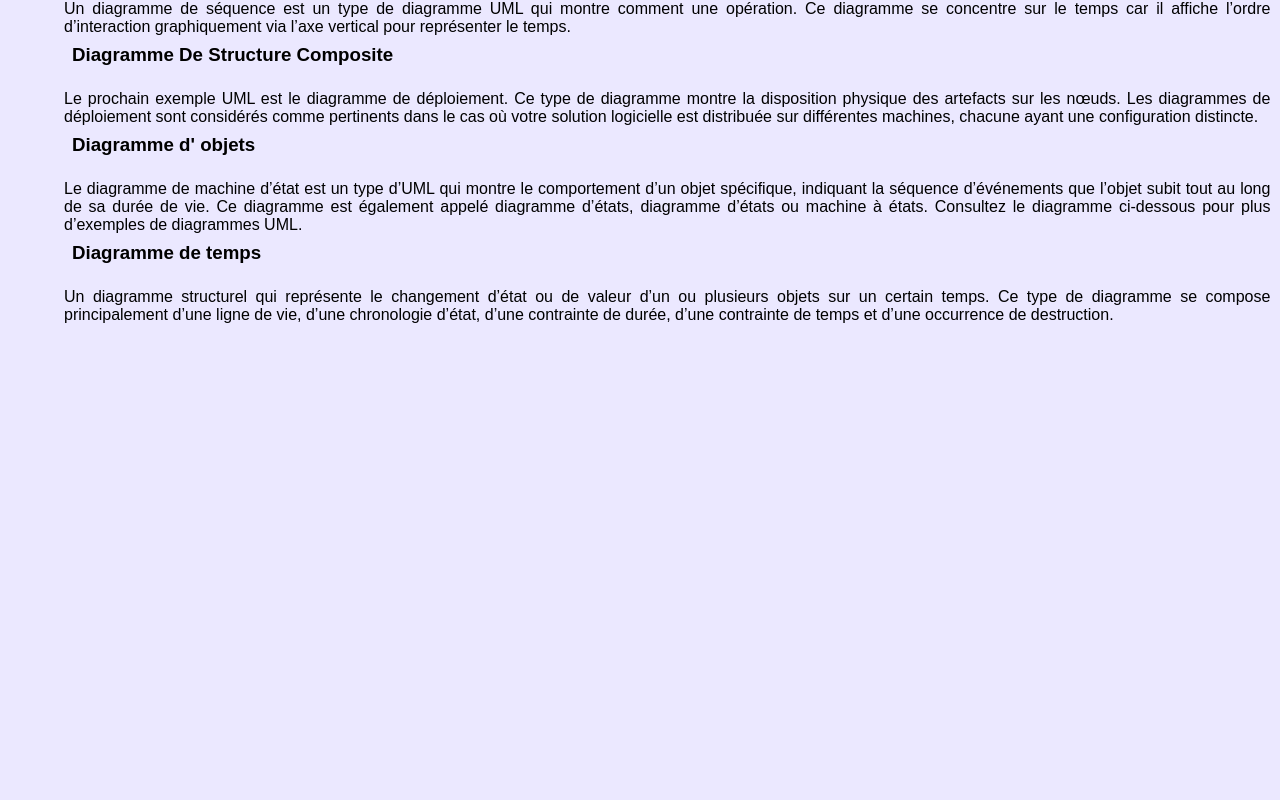
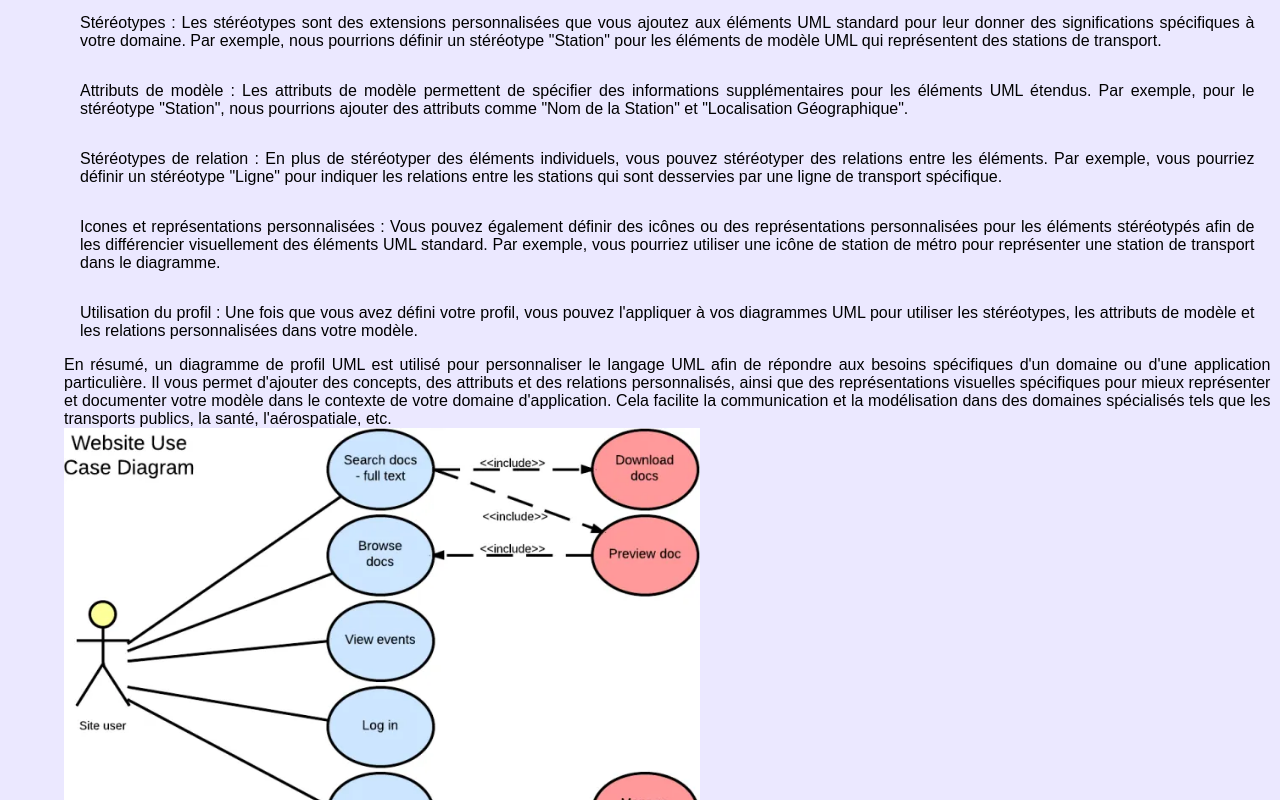
Before and after one commit to 2023-cda-alt-devops-p4/catalog-TP, a React (Create React App) app: page /UML in a window 1280 px wide. Shown: the part 9940-10740 px from the top of the page. Before the commit the page ends 10280 px from the top, so only its background shows below. Built offline with nearby package versions, Linux system fonts and the light colour scheme.

Commit message:
feat:write down docs for diagramme de profil and add image to the file

```diff
--- a/src/components/DiagrammeStructurels/DiagrammeDeProfil.js
+++ b/src/components/DiagrammeStructurels/DiagrammeDeProfil.js
@@ -9,6 +9,41 @@ const DiagrammeDeProfil = () => {
         servent à étendre l’UML, qui est basé sur davantage de stéréotypes ajoutés et de valeurs balisées qui sont
         appliquées aux éléments, aux composants et aux connecteurs.{" "}
       </p>
+      <p>
+        Supposons que nous voulions créer un diagramme de profil pour étendre UML et définir des concepts spécifiques à
+        un domaine, comme la modélisation des transports publics.
+        <li>
+          Stéréotypes : Les stéréotypes sont des extensions personnalisées que vous ajoutez aux éléments UML standard
+          pour leur donner des significations spécifiques à votre domaine. Par exemple, nous pourrions définir un
+          stéréotype "Station" pour les éléments de modèle UML qui représentent des stations de transport.
+        </li>
+        <li>
+          Attributs de modèle : Les attributs de modèle permettent de spécifier des informations supplémentaires pour
+          les éléments UML étendus. Par exemple, pour le stéréotype "Station", nous pourrions ajouter des attributs
+          comme "Nom de la Station" et "Localisation Géographique".
+        </li>
+        <li>
+          Stéréotypes de relation : En plus de stéréotyper des éléments individuels, vous pouvez stéréotyper des
+          relations entre les éléments. Par exemple, vous pourriez définir un stéréotype "Ligne" pour indiquer les
+          relations entre les stations qui sont desservies par une ligne de transport spécifique.
+        </li>
+        <li>
+          Icones et représentations personnalisées : Vous pouvez également définir des icônes ou des représentations
+          personnalisées pour les éléments stéréotypés afin de les différencier visuellement des éléments UML standard.
+          Par exemple, vous pourriez utiliser une icône de station de métro pour représenter une station de transport
+          dans le diagramme.
+        </li>
+        <li>
+          Utilisation du profil : Une fois que vous avez défini votre profil, vous pouvez l'appliquer à vos diagrammes
+          UML pour utiliser les stéréotypes, les attributs de modèle et les relations personnalisées dans votre modèle.
+        </li>
+        En résumé, un diagramme de profil UML est utilisé pour personnaliser le langage UML afin de répondre aux besoins
+        spécifiques d'un domaine ou d'une application particulière. Il vous permet d'ajouter des concepts, des attributs
+        et des relations personnalisés, ainsi que des représentations visuelles spécifiques pour mieux représenter et
+        documenter votre modèle dans le contexte de votre domaine d'application. Cela facilite la communication et la
+        modélisation dans des domaines spécialisés tels que les transports publics, la santé, l'aérospatiale, etc.
+      </p>
+      <img src="UML_use_case_example1-750x731.webp" alt="" />
     </div>
   );
 };
```
Also changed, not shown: public/UML_use_case_example1-750x731.webp (added).
